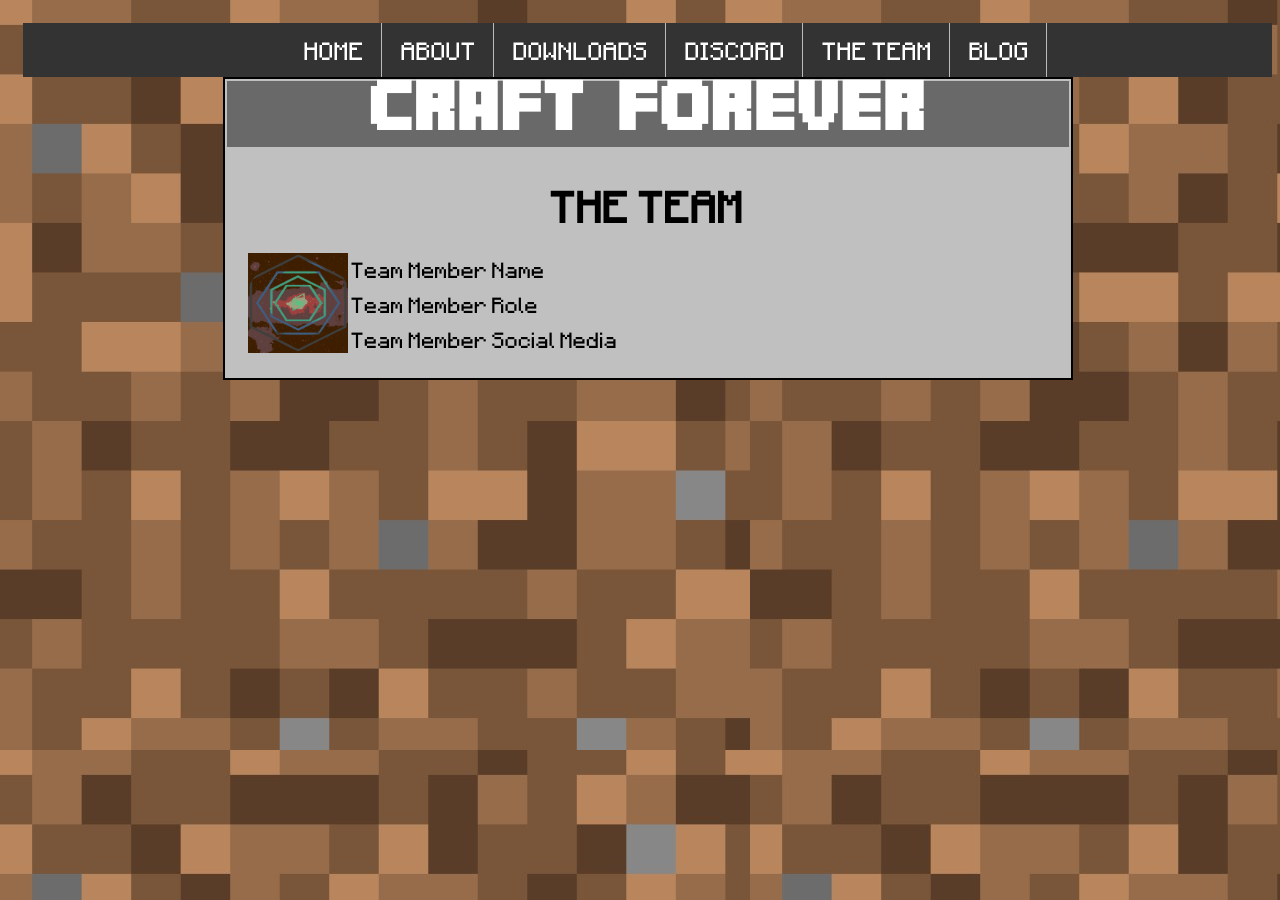
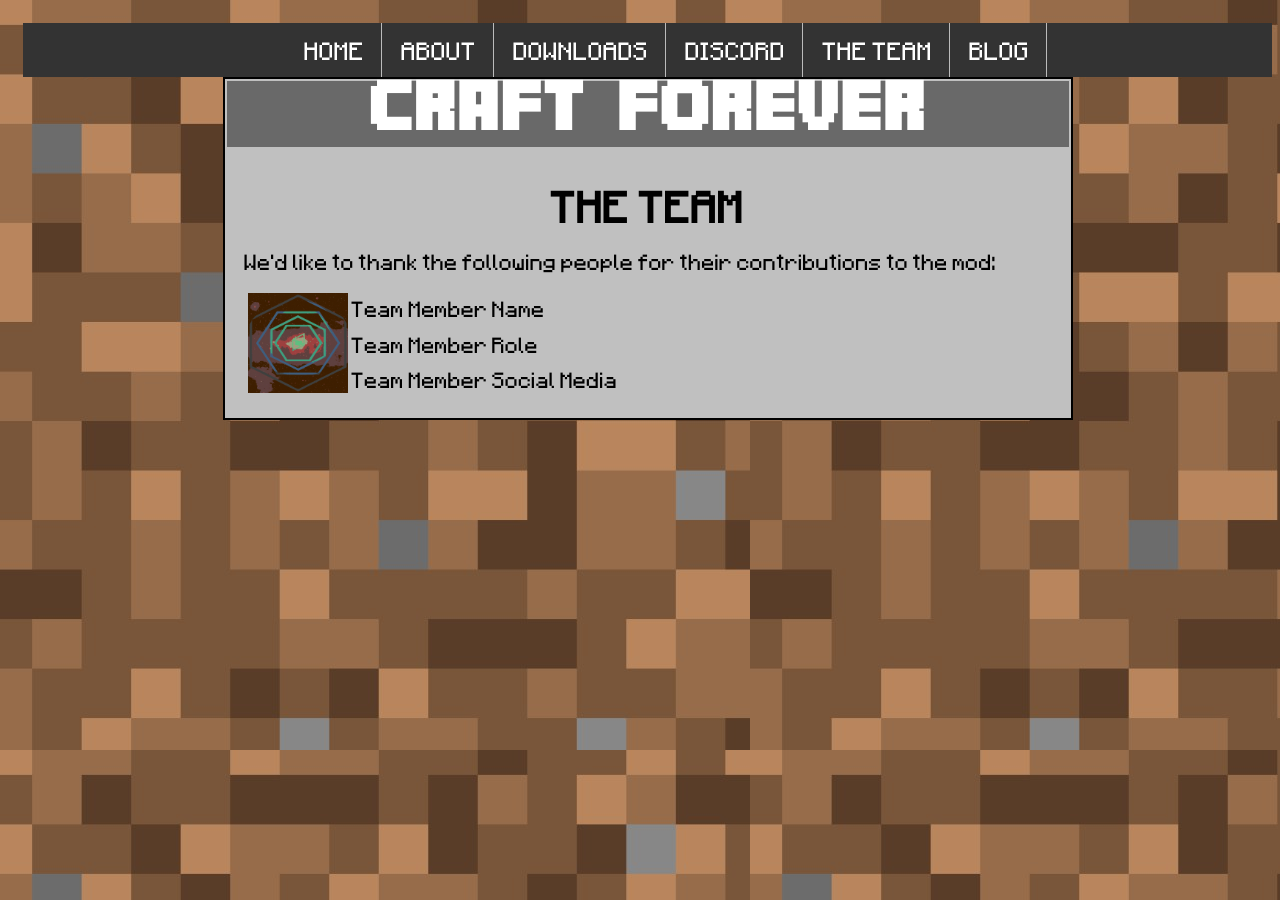
Before and after one commit to xanman12321/craftforever.github.io, a Jekyll site: the page built from team.html, in a window 1280 px wide. Built offline with Jekyll 4.4.1, drawn with Linux system fonts in a browser that asks for light colours; some web fonts are replaced.

Commit message:
Added small introduction to Team

```diff
--- a/team.html
+++ b/team.html
@@ -2,6 +2,7 @@
 permalink: /team/
 ---
 <h1>THE TEAM</h1>
+<p>We'd like to thank the following people for their contributions to the mod:</p>
 <table>
 	<tr>
 	    <th rowspan="3"><img src="/css/lda.png" style="width:100px;height:100px"></th>
```
Also changed, not shown: 1 other file.
